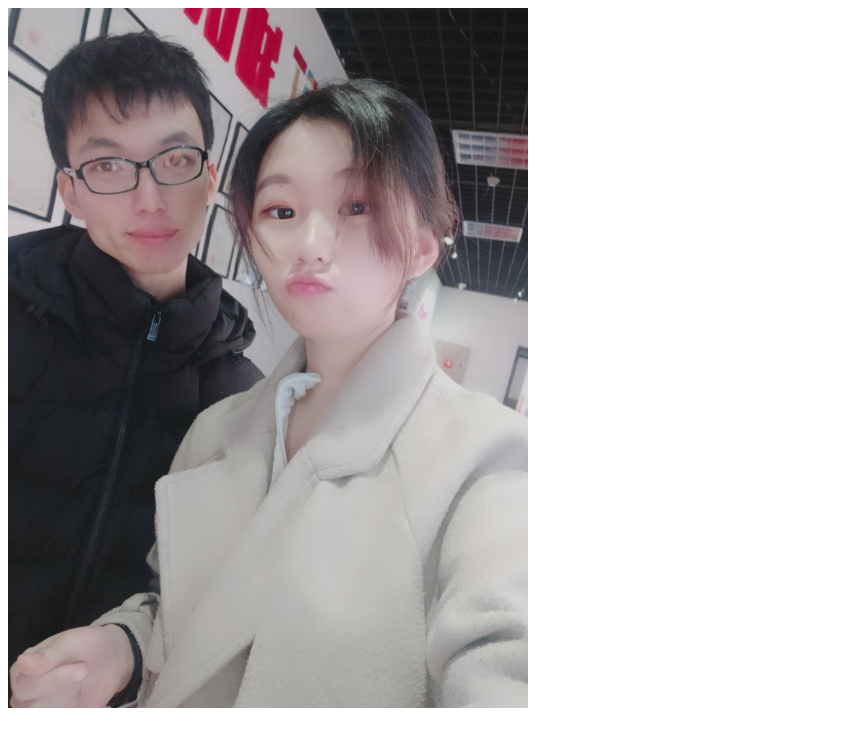
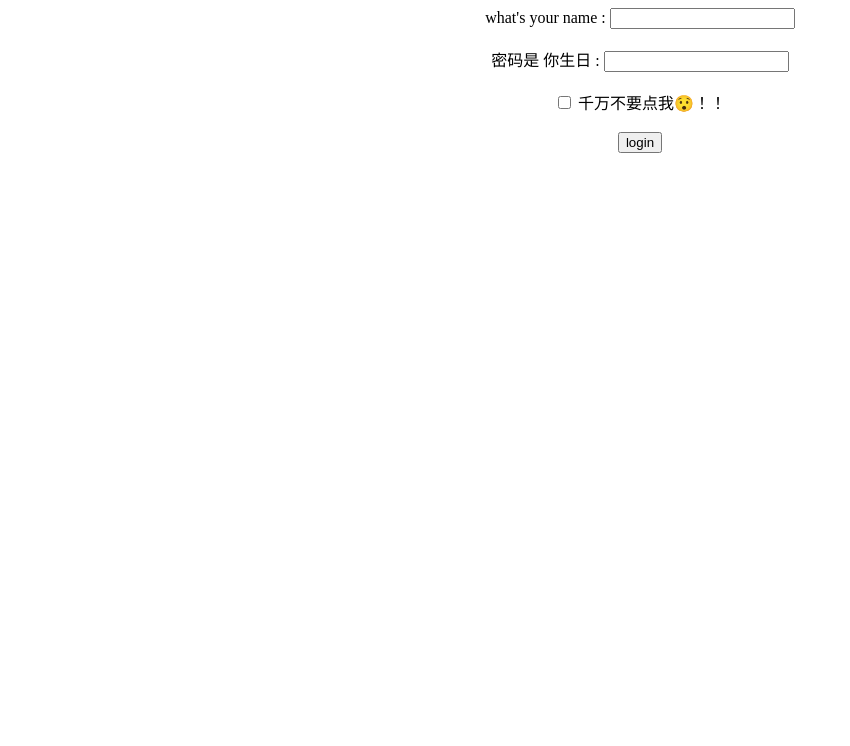
Before and after one commit to spyit/spyit.github.io, a plain HTML site: page index.html in a window 1280 px wide. Shown: the whole page, without its empty margins (0-850 px from the left). Drawn offline with Linux system fonts and the light colour scheme.

Commit message:
添加logi

```diff
--- a/index.html
+++ b/index.html
@@ -1,10 +1,23 @@
 <!DOCTYPE html>
 <html>
-  <head>
-    <meta charset="utf-8">
-    <title>添加照片</title>
-  </head>
+<head>
+  <meta charset="utf-8">
+  <title>登录到樱樱小魔法屋</title>
   <body>
-    <img src="images/yingying.jpg" width="520" height="700">
+    <center>
+      <form method="GET">
+        what's your name  : <input type="text" name = "username">
+        <br><br>
+        密码是 你生日 : <input type="password" name="password" maxlength ="16">
+        <br><br>
+        <input type="checkbox" name = "isremember"> 千万不要点我😯！！
+        <br><br>
+        <input type="submit" value="login">
+        <br><br>
+        <ground
+      </form>
+    </center>
   </body>
+  <script src="main.js"></script>
+</head>
 </html>
```
